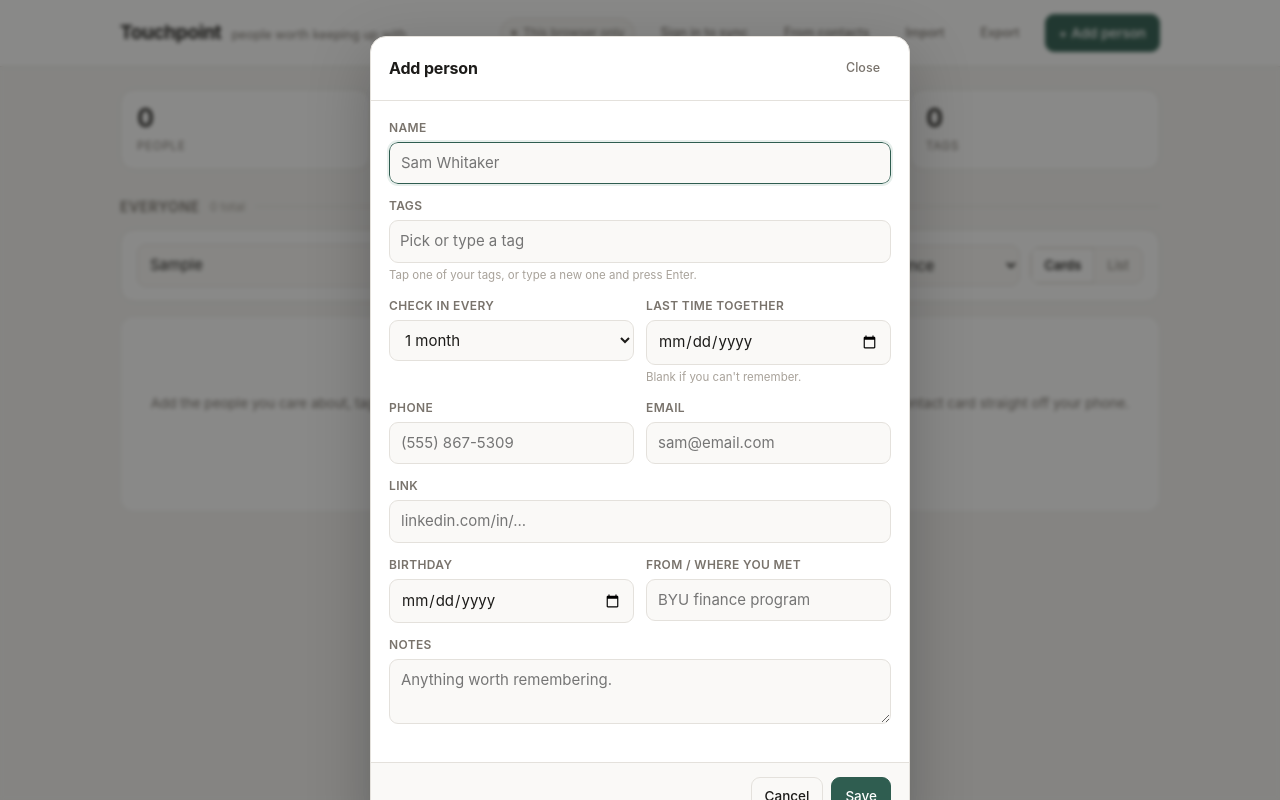
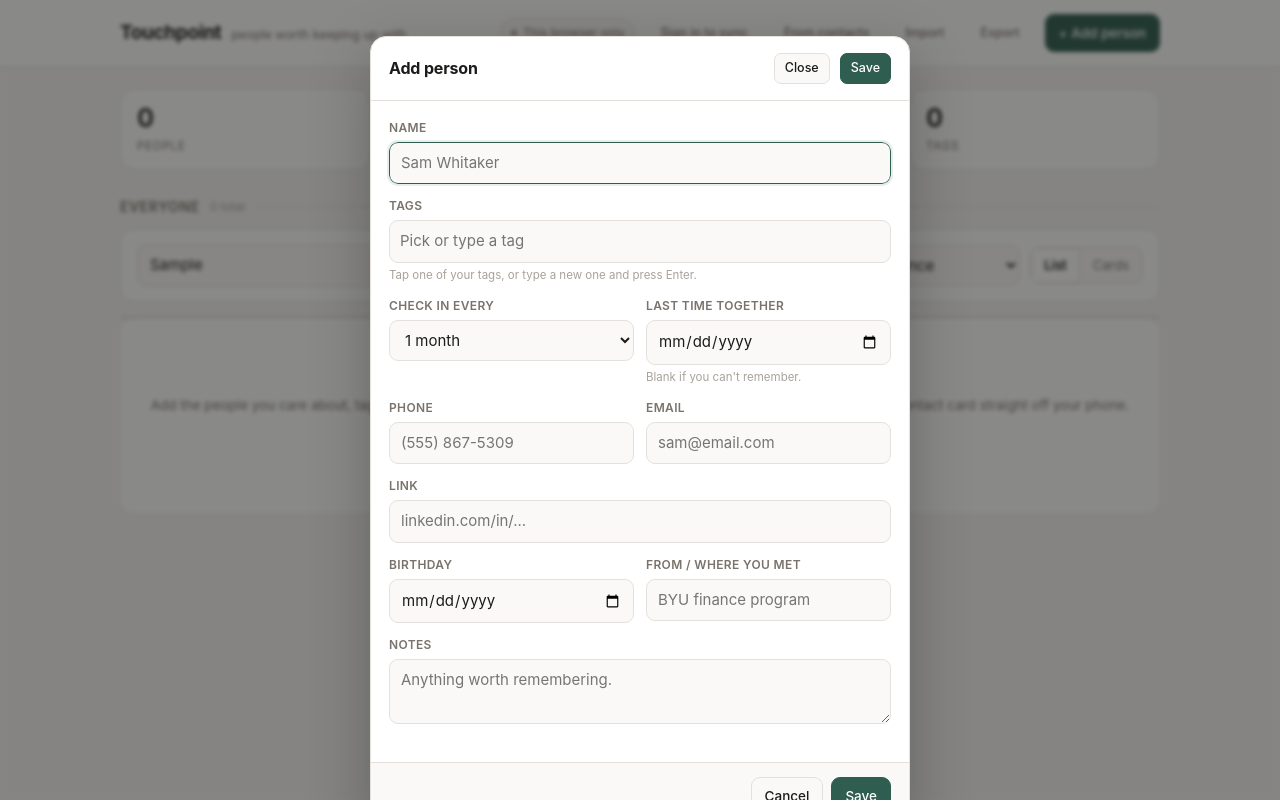
Before and after one commit to jaxonbak/touchpoint, a plain HTML site: page index.html in a window 1280 px wide. Both pictures are taken after typing "Sample" into the empty fields and a click on the button "+ Add your first person". Drawn offline with Linux system fonts and the light colour scheme.

Commit message:
List view by default, Save button next to Close

```diff
--- a/index.html
+++ b/index.html
@@ -155,7 +155,7 @@ select.sel{padding:9px 10px;border:1px solid var(--border);border-radius:9px;bac
 .sheet{background:var(--surface);border:1px solid var(--border);border-radius:16px;
   width:100%;max-width:540px;box-shadow:0 20px 60px rgba(0,0,0,.25);overflow:hidden}
 .sheet header{display:flex;align-items:center;gap:10px;padding:16px 18px;border-bottom:1px solid var(--border)}
-.sheet header h3{margin:0;font-size:16px;flex:1;letter-spacing:-.01em}
+.sheet header h3{margin:0;font-size:16px;flex:1;letter-spacing:-.01em;min-width:0;overflow:hidden;text-overflow:ellipsis;white-space:nowrap}
 .sheet .body{padding:18px}
 .sheet .foot{padding:14px 18px;border-top:1px solid var(--border);display:flex;gap:8px;justify-content:flex-end;
   background:var(--surface-2);flex-wrap:wrap}
@@ -261,7 +261,7 @@ div.f > span.flabel{display:block;font-size:12px;color:var(--muted);margin-botto
         <option value="name">Sort: name</option>
         <option value="added">Sort: recently added</option>
       </select>
-      <div class="seg" id="viewSeg"><button type="button" data-v="cards">Cards</button><button type="button" data-v="list">List</button></div>
+      <div class="seg" id="viewSeg"><button type="button" data-v="list">List</button><button type="button" data-v="cards">Cards</button></div>
     </div>
     <div class="tagcloud" id="tagcloud"></div>
     <div class="filterbar" id="filterbar"></div>
@@ -272,7 +272,7 @@ div.f > span.flabel{display:block;font-size:12px;color:var(--muted);margin-botto
 </div>
 
 <div class="modal" id="formModal"><div class="sheet">
-  <header><h3 id="formTitle">Add person</h3><button class="btn ghost sm" data-close>Close</button></header>
+  <header><h3 id="formTitle">Add person</h3><button type="button" class="btn sm" data-close>Close</button><button type="submit" form="personForm" class="btn primary sm" id="btnFormSaveTop">Save</button></header>
   <form id="personForm"><div class="body">
     <label class="f"><span>NAME</span><input name="name" required autocomplete="off" placeholder="Sam Whitaker"></label>
     <div class="f">
@@ -318,7 +318,7 @@ div.f > span.flabel{display:block;font-size:12px;color:var(--muted);margin-botto
 </div></div>
 
 <div class="modal" id="logModal"><div class="sheet" style="max-width:420px">
-  <header><h3 id="logTitle">Catch up</h3><button class="btn ghost sm" data-close>Close</button></header>
+  <header><h3 id="logTitle">Catch up</h3><button type="button" class="btn sm" data-close>Close</button><button type="submit" form="logForm" class="btn primary sm">Save</button></header>
   <form id="logForm"><div class="body">
     <p style="margin:0 0 14px;color:var(--muted);font-size:13.5px" id="logWho"></p>
     <div class="row2">
@@ -403,10 +403,10 @@ const el=(t,c,x)=>{const n=document.createElement(t);if(c)n.className=c;if(x!=nu
 
 /* ---------- state ---------- */
 let data={version:1,people:[]};
-let activeTags=[], matchAll=false, query="", sortBy="long", viewMode="cards", queue=null;
+let activeTags=[], matchAll=false, query="", sortBy="long", viewMode="list", queue=null;
 const SORTS=["long","next","recent","name","added"];
 try{const sv=localStorage.getItem("touchpoint-sort2");if(SORTS.includes(sv))sortBy=sv;}catch(e){}
-try{const vv=localStorage.getItem("touchpoint-view");if(vv==="list"||vv==="cards")viewMode=vv;}catch(e){}
+try{const vv=localStorage.getItem("touchpoint-view2");if(vv==="list"||vv==="cards")viewMode=vv;}catch(e){}
 let editingId=null, logId=null, deleteArmed=false;
 
 function load(){
@@ -691,7 +691,7 @@ function openForm(id,prefill){
   const q=queue&&!id?queue:null;
   $("#btnSkip").hidden=!q;
   $("#btnFormCancel").textContent=q?"Stop here":"Cancel";
-  $("#btnFormSave").textContent=q?(q.i+1<q.items.length?"Save & next":"Save & finish"):"Save";
+  $("#btnFormSave").textContent=$("#btnFormSaveTop").textContent=q?(q.i+1<q.items.length?"Save & next":"Save & finish"):"Save";
   if(q)$("#formTitle").textContent="Add "+(prefill.name||"person")+" \u00b7 "+(q.i+1)+" of "+q.items.length;
   if(prefill){
     f.name.value=prefill.name||"";
@@ -1276,7 +1276,7 @@ $("#search").addEventListener("input",e=>{query=e.target.value;render();});
 $("#sort").value=sortBy;
 $("#sort").addEventListener("change",e=>{sortBy=e.target.value;try{localStorage.setItem("touchpoint-sort2",sortBy);}catch(_){}render();});
 document.querySelectorAll("#viewSeg button").forEach(b=>b.addEventListener("click",()=>{
-  viewMode=b.dataset.v;try{localStorage.setItem("touchpoint-view",viewMode);}catch(_){}render();}));
+  viewMode=b.dataset.v;try{localStorage.setItem("touchpoint-view2",viewMode);}catch(_){}render();}));
 
 load();render();initCloud();
 window.Touchpoint={get data(){return data;},save:save,render:render};
```
